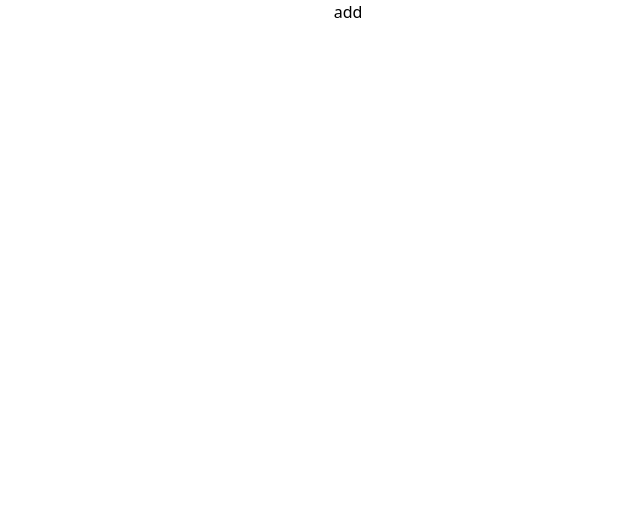
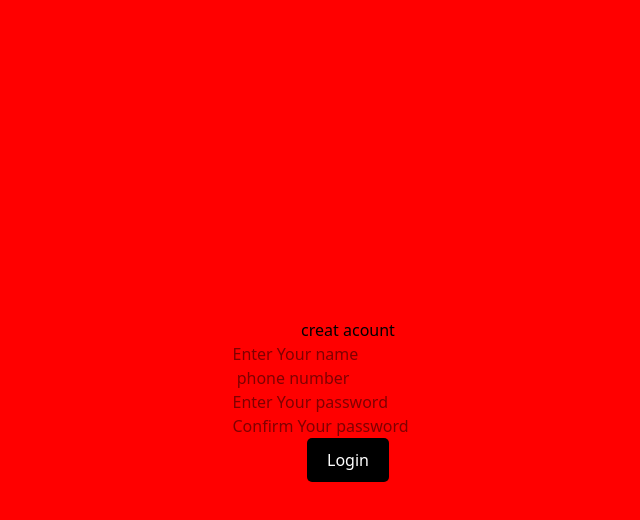
Before and after one commit to l797l/Drbk, a Next.js app: page / in a window 1280 px wide. Shown: the top 520 px of the page, without its empty margins (292-932 px from the left). Built offline with nearby package versions, Linux system fonts and the light colour scheme.

Commit message:
regester

```diff
--- a/app/globals.css
+++ b/app/globals.css
@@ -1 +1,21 @@
 @import "tailwindcss";
+.container {
+  display: flex;
+  flex-direction: column;
+  align-items: center;
+  justify-content: center;
+  height: 100vh;
+  background-color: red;
+}
+.b {
+  background-color: black;
+  color: white;
+  padding: 10px 20px;
+  border: none;
+  border-radius: 5px;
+  cursor: pointer;
+
+}
+.b:hover {
+  background-color: #333;
+}
--- a/app/page.tsx
+++ b/app/page.tsx
@@ -1,8 +1,13 @@
 
 export default function Home() {
   return (
-   <>
-   <button>add</button>
-   </>
+   <div className = "container">
+    <h1>creat acount</h1>
+    <input type="text" placeholder="Enter Your name" required />
+   <input type="number" placeholder=" phone number" required />
+   <input type="password" placeholder="Enter Your password" required />
+  <input type="password" placeholder="Confirm Your password" required />
+  <button type="submit" className="b">Login</button>
+   </div>
   );
 }
```
